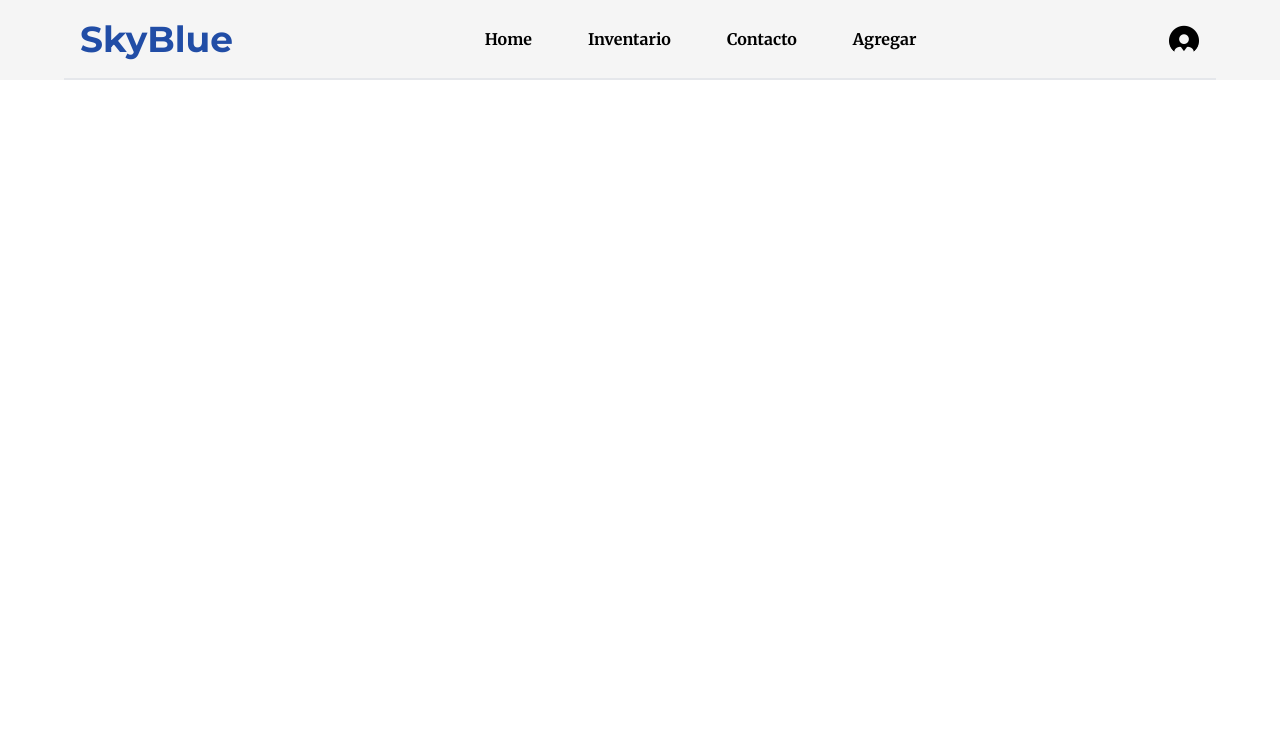
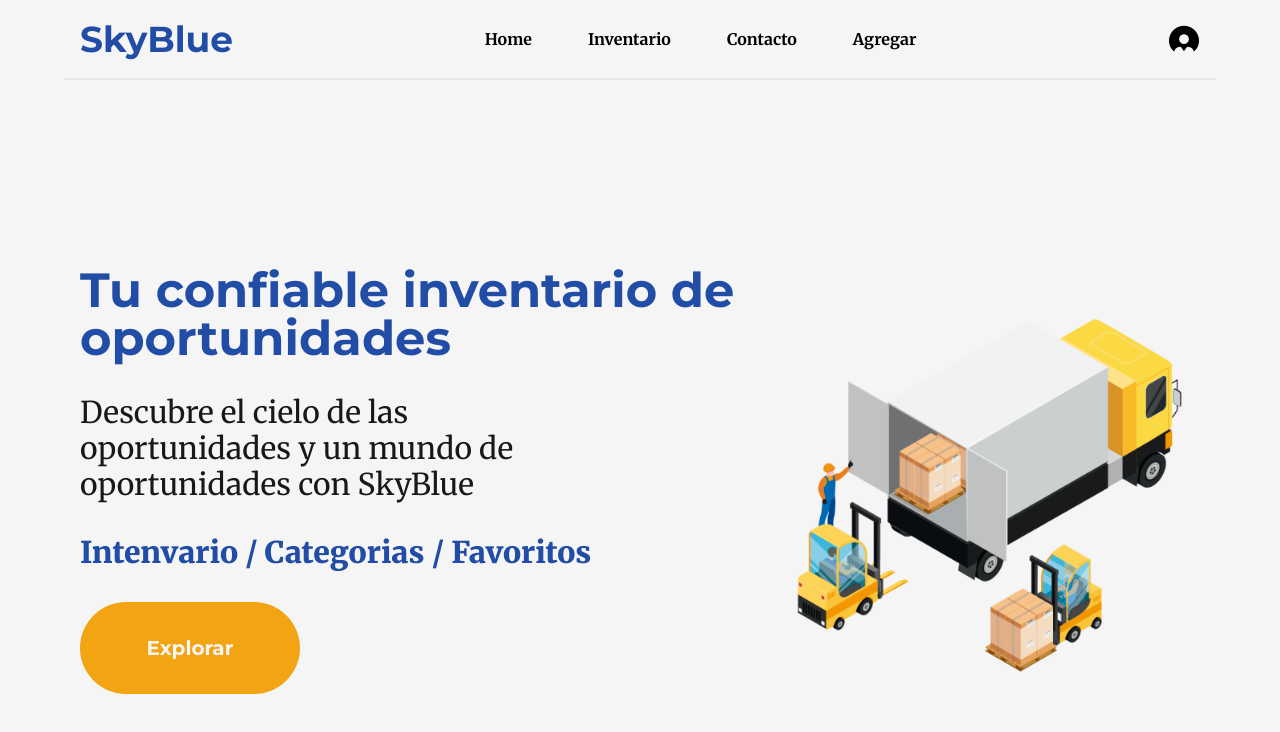
Before and after one commit to Javier1432/Front-End-II-actividad-2.1, a React (Vite) app in the folder Front-End/: page / in a window 1280 px wide. Shown: the top 732 px of the page. Built offline with nearby package versions, Linux system fonts and the light colour scheme.

Commit message:
Agregamos el componente Buttom y Home

```diff
--- a/Front-End/src/App.jsx
+++ b/Front-End/src/App.jsx
@@ -1,10 +1,12 @@
 import Nav from "./components/Nav"
+import Home from "./components/section/Home"
 
 function App() {
 
   return (
     <>
       <Nav />
+      <Home />
     </>
   )
 }
--- a/Front-End/src/components/Buttom.jsx
+++ b/Front-End/src/components/Buttom.jsx
@@ -3,7 +3,7 @@ function Buttom({texto, funcion, className}) {
     return (
       <>
         <button
-        className={` ${className}`}
+        className={`w-full rounded-full hover:bg-blanco hover:text-negro hover:border-negro hover:border-2 transition-all duration-300 ${className}`}
         onClick={(e) => {
             funcion(e)
         }}>
--- /dev/null
+++ b/Front-End/src/components/section/Home.jsx
@@ -0,0 +1,27 @@
+import image from '../../assets/traslados-simples.png'
+import Buttom from '../Buttom'
+
+function Home({ texto, funcion, className }) {
+
+    return (
+        <>
+            <section className="bg-blanco h-[125vh] md:h-[90vh] lg:h-[100vh] font-bold font-Montserrat flex flex-col justify-center lg:flex-row px-4 lg:px-16 ">
+                <div className="w-full md:w-3/5 md:h-full p-4 flex flex-col justify-center gap-8">
+                    <h1 className="text-primario text-2xl md:text-4xl lg:text-5xl">Tu confiable inventario de oportunidades</h1>
+                    <p className="text-negro text-xl md:text-2xl lg:text-3xl font-Merriweather font-normal w-2/3">Descubre el cielo de las oportunidades y un mundo de oportunidades con SkyBlue</p>
+                    <p className="text-primario text-xl md:text-2xl lg:text-3xl font-Merriweather font-black">Intenvario / Categorias / Favoritos</p>
+
+                    <div className='w-2/3 md:w-1/3'>
+                        <Buttom texto={'Explorar'} className={'bg-secundario p-8 text-xl text-blanco'} />
+                    </div>
+                </div>
+
+                <div className="w-full md:w-2/5 md:h-full flex items-center">
+                    <img className='w-full' src={image} alt="" />
+                </div>
+            </section>
+        </>
+    )
+}
+
+export default Home
```
Also changed, not shown: Front-End/src/assets/traslados-simples.png (added).
